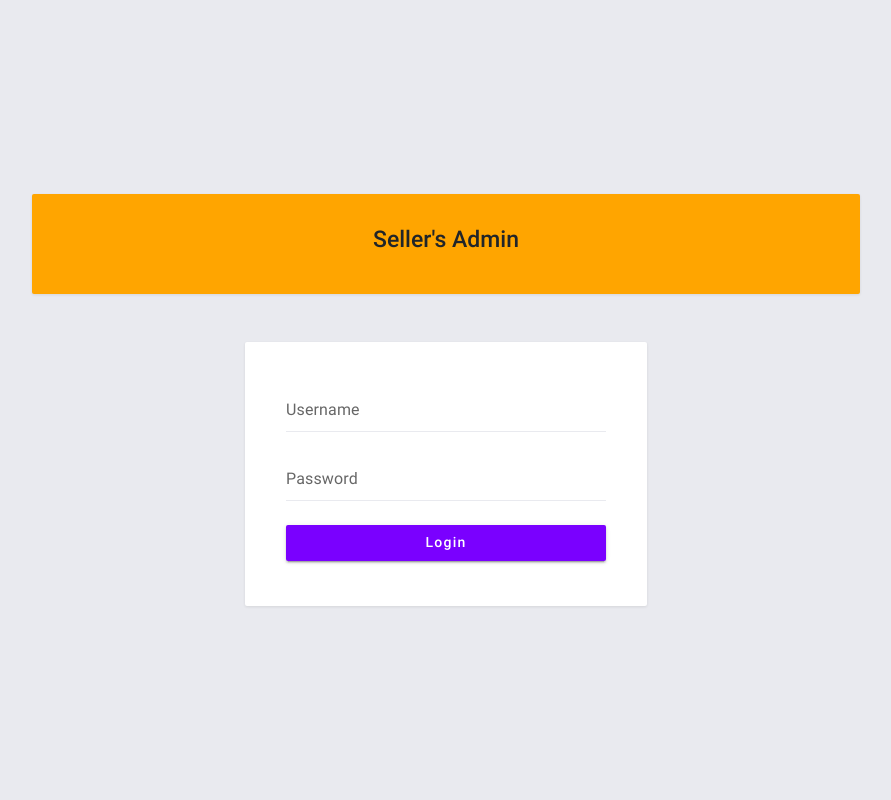
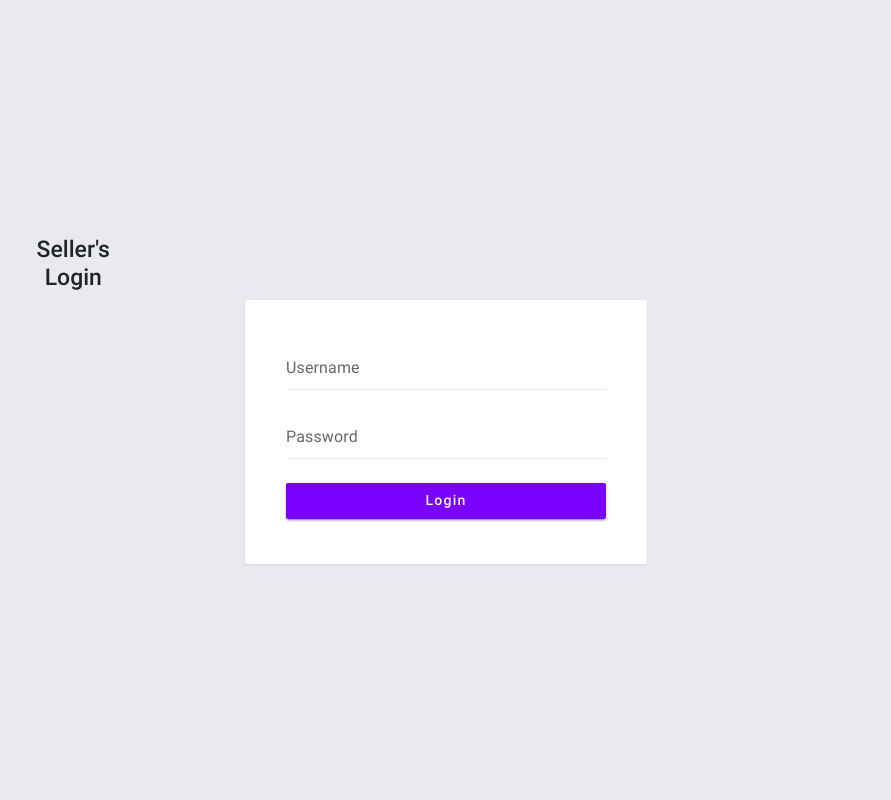
Before and after one commit to koshtony/pos-webapp, a Flask app: page / in a window 1280 px wide. Shown: the whole page, without its empty margins (194-1085 px from the left). Run offline with Flask 2, Linux system fonts and the light colour scheme; some libraries are stand-ins or nearby versions.

Commit message:
admin checked

```diff
--- a/pambo/template/add_user.html
+++ b/pambo/template/add_user.html
@@ -32,16 +32,14 @@
 
 <body>
     <script src="/static/posAPP/assets/material-admin/js/preloader.js"></script>
-    <div class="body-wrapper" style="background-color: orange;">
+    <div class="body-wrapper">
         <div class="main-wrapper">
             <div class="page-wrapper full-page-wrapper d-flex align-items-center justify-content-center">
                 <main class="auth-page">
                     <div class="mdc-layout-grid">
                         <div class="mdc-layout-grid__inner justify-content-center" >
                             <div class="mdc-layout-grid__cell--span-2-desktop"></div>
-                            <div class="mdc-card mdc-layout-grid__cell--span-8-desktop mdc-layout-grid__cell--span-1-tablet mb-5" style="background-color: orange;">
                                 <h3 class="text-center"> Seller's Admin</h3>
-                            </div>
                             <a href="{{url_for('home')}}">
                                 <button>home</button>
                             </a>
--- a/pambo/template/login.html
+++ b/pambo/template/login.html
@@ -38,9 +38,9 @@
                     <div class="mdc-layout-grid">
                         <div class="mdc-layout-grid__inner justify-content-center" >
                             <div class="mdc-layout-grid__cell--span-2-desktop"></div>
-                            <div class="mdc-card mdc-layout-grid__cell--span-8-desktop mdc-layout-grid__cell--span-1-tablet mb-5" style="background-color: orange;">
-                                <h3 class="text-center"> Seller's Admin</h3>
-                            </div>
+
+                                <h3 class="text-center"> Seller's Login</h3>
+
 
 
                         </div>
```
